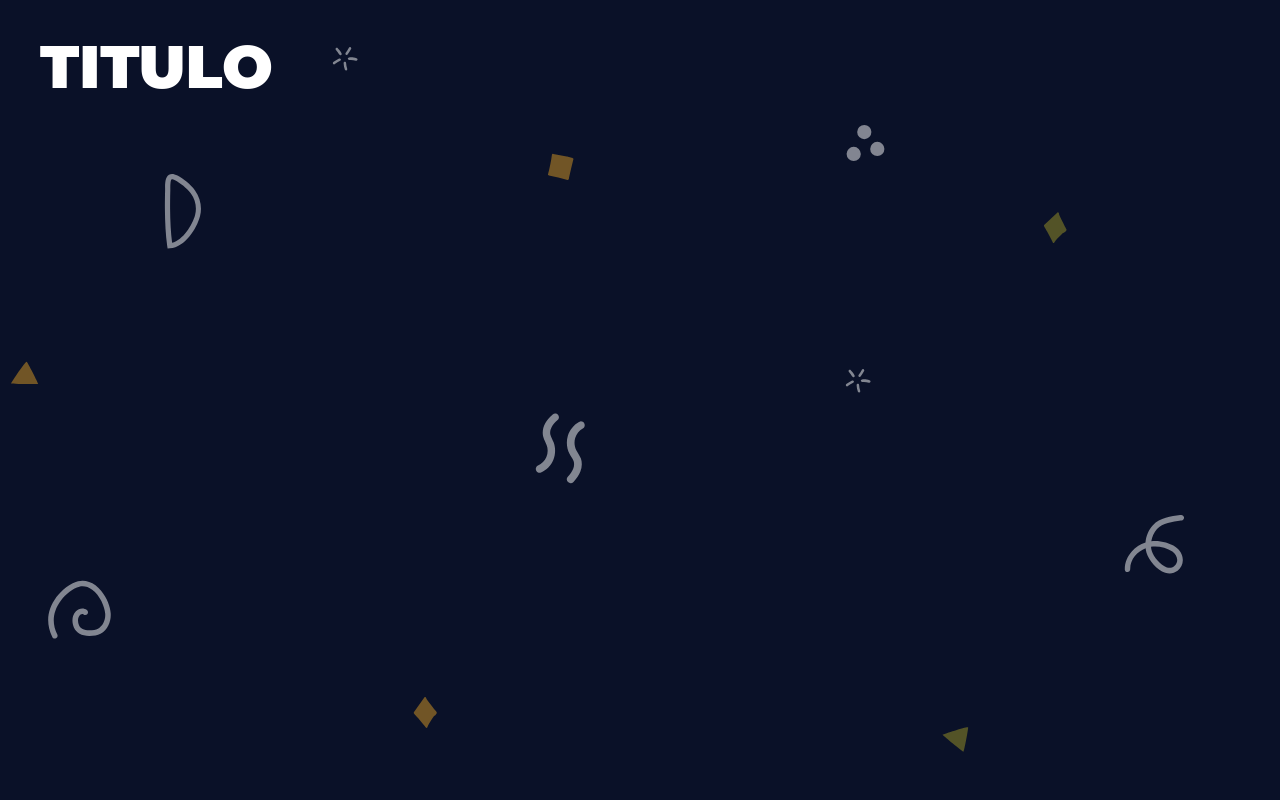
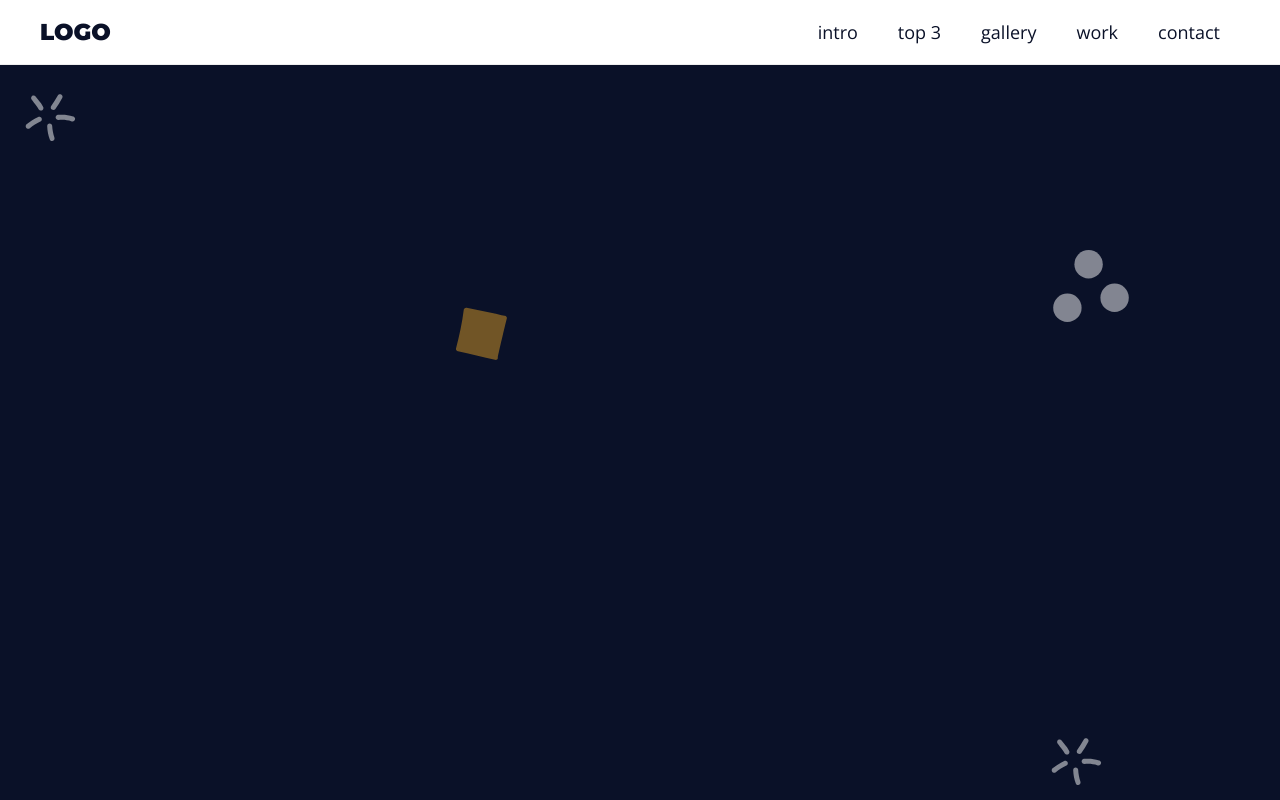
Before and after one commit to JoaoDallagnol/Lading-Page, a plain HTML site: page index.html in a window 1280 px wide. Shown: the top 800 px of the page. Drawn offline with nearby package versions, Linux system fonts and the light colour scheme.

Commit message:
concluindo o menu

```diff
--- a/assets/css/estilo.css
+++ b/assets/css/estilo.css
@@ -1,5 +1,6 @@
 :root {
     --primary-color: #0A1128;
+    --ligth-gray-color: #EEEEEE;
     --gap: 3rem;
 }
 
@@ -47,6 +48,10 @@ h6 {
     font-size: 3.5rem;
 }
 
+a {
+    text-decoration: none;
+}
+
 .main-bg {
     background-image: url('../img/main-bg.svg');
     background-size: cover;
@@ -67,3 +72,59 @@ h6 {
 .section {
     min-height: 100vh;
 }
+
+.menu {
+    background: white;
+    position: fixed;
+    top: 0;
+    left: 0;
+    right: 0;
+    width: 100%;
+    border-bottom: 1px solid var(--ligth-gray-color);
+}
+
+.menu-content {
+    display: flex;
+    justify-content: space-between;
+    align-items: center;
+    padding-top: 0;
+    padding-bottom: 0;
+}
+
+.menu h1 {
+    font-size: 2.3rem;
+    color: var(--primary-color);
+}
+
+.menu h1 a {
+    color: inherit;
+}
+
+.menu ul {
+    list-style: none;
+    display: flex;
+}
+
+.menu ul li a {
+    display: block;
+    padding: 2rem;
+    font-size:  1.8rem;
+    color: var(--primary-color);
+    position: relative;
+}
+
+.menu ul li a::after{
+    content: '';
+    position: absolute;
+    bottom: 1rem;
+    left: 50%;
+    width: 0%;
+    height: 0.2rem;
+    background : var(--primary-color);
+    transition: all 300ms ease-in-out;
+}
+
+.menu ul li a:hover::after{
+    width: 50%;
+    left: 25%;
+}
--- a/index.html
+++ b/index.html
@@ -10,12 +10,27 @@
     <link rel="preconnect" href="https://fonts.gstatic.com" crossorigin>
     <link href="https://fonts.googleapis.com/css2?family=Montserrat:wght@900&family=Open+Sans:ital,wght@0,400;0,700;1,400&display=swap" rel="stylesheet">
 </head>
-<body>
-    <section class="main-bg section">
-        <div class="main-content">
-            <h1>Titulo</h1>
-        </div>
-    </section>
+<body class="main-bg">
+    <aside class="menu">
+        <section class="main-content menu-content">
+            <h1>
+                <a href="#">LOGO </a>
+            </h1>
 
+            <nav>
+                <ul>
+                    <li><a href="#">intro</a></li>
+                    <li><a href="#">top 3</a></li>
+                    <li><a href="#">gallery</a></li>
+                    <li><a href="#">work</a></li>
+                    <li><a href="#">contact</a></li>
+                </ul>
+            </nav>
+        </section>
+    </aside>
+
+
+    <section class="section"></section>
+    <section class="section"></section>
 </body>
 </html>
```
